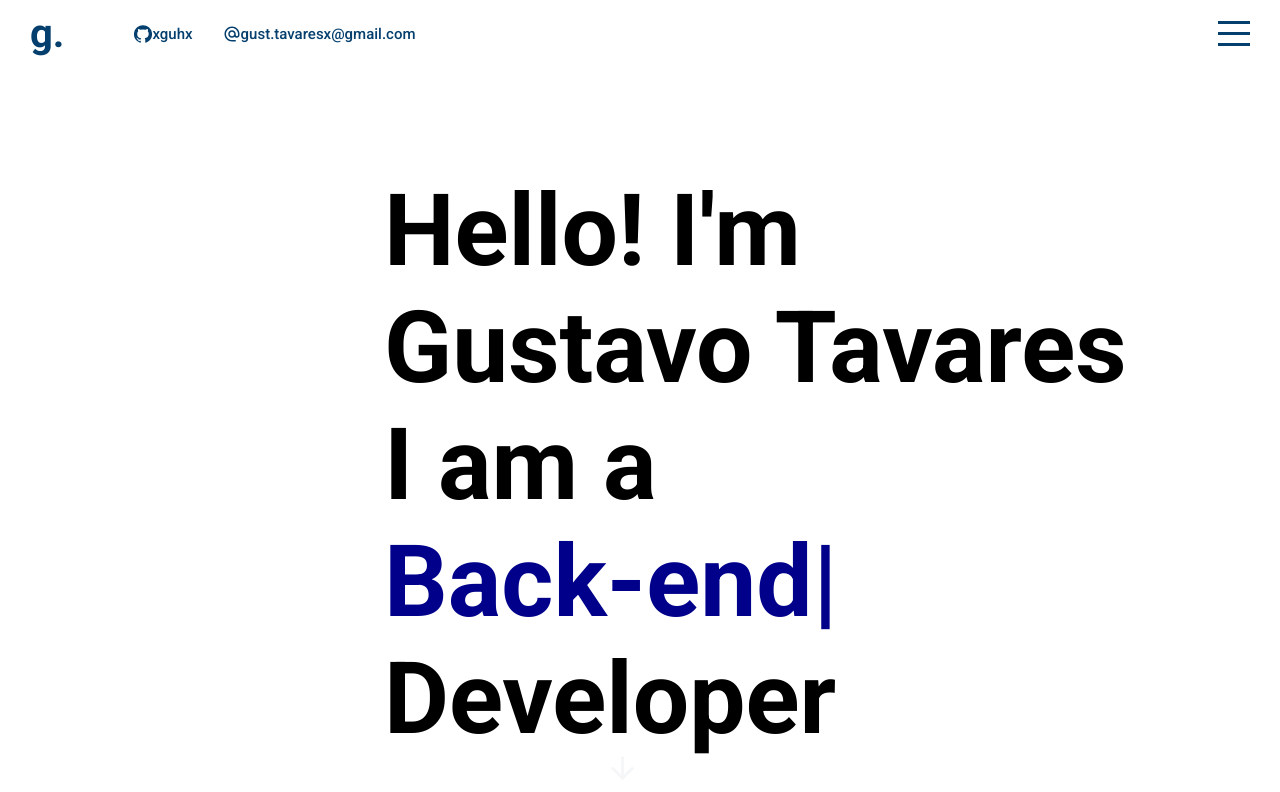
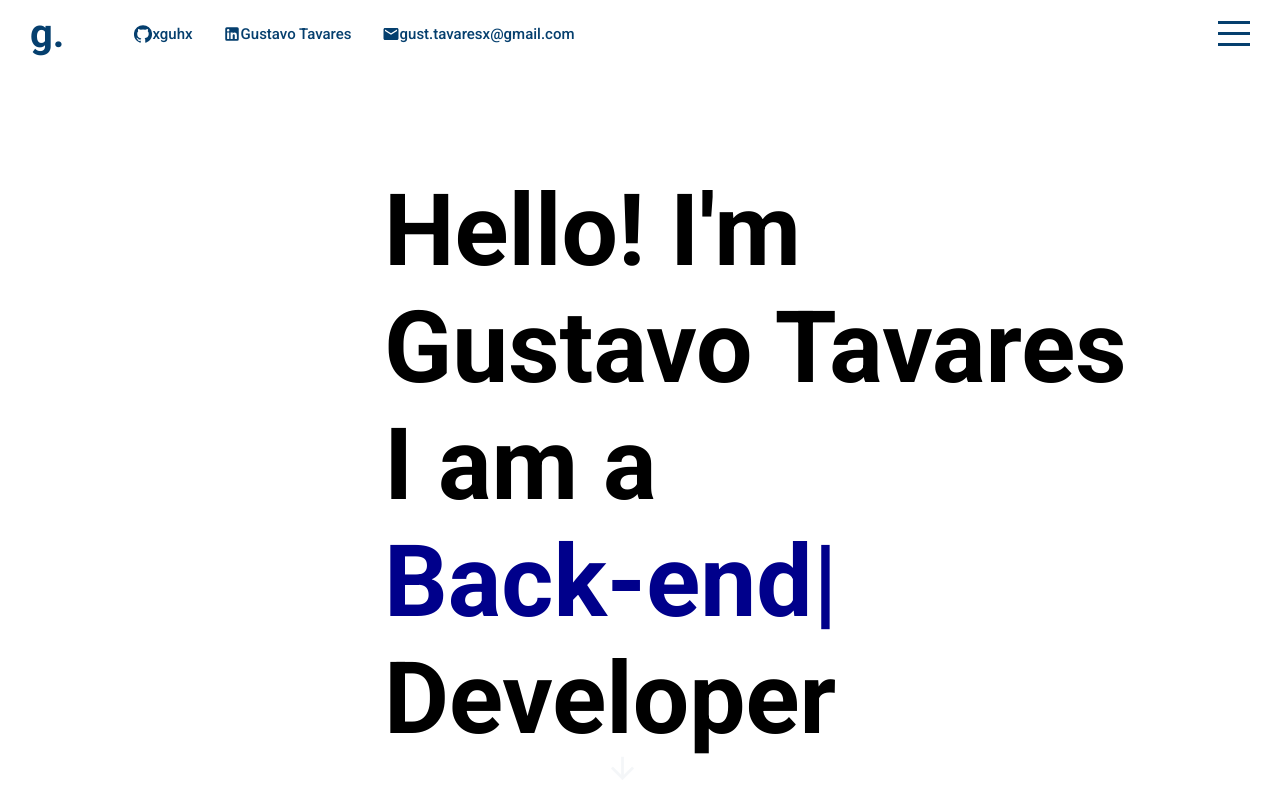
Before and after one commit to xguhx/React-Portfolio, a React (Create React App) app: page / in a window 1280 px wide. Shown: the top 792 px of the page. Built offline with nearby package versions, Linux system fonts and the light colour scheme.

Commit message:
Adding linkedIn Link

```diff
--- a/src/App.jsx
+++ b/src/App.jsx
@@ -1,7 +1,6 @@
 import { Topbar } from "./components/topbar/Topbar";
 import { Intro } from "./components/intro/Intro";
 import { Portfolio } from "./components/portfiolio/Portfolio";
-import { Works } from "./components/works/Works";
 import { AboutMe } from "./components/aboutMe/AboutMe";
 import { Contact } from "./components/contact/Contact";
 import { Menu } from "./components/menu/Menu";
@@ -18,7 +17,6 @@ function App() {
       <Menu menuOpen={menuOpen} setMenuOpen={setMenuOpen} />
       <div className="sections">
         <Intro />
-        {/* // <Works /> */}
         <Portfolio />
         <AboutMe />
         <Contact />
--- a/src/components/topbar/Topbar.jsx
+++ b/src/components/topbar/Topbar.jsx
@@ -1,5 +1,5 @@
 import "./topbar.scss";
-import { AlternateEmail, GitHub } from "@material-ui/icons";
+import { Email, GitHub, LinkedIn } from "@material-ui/icons";
 
 export const Topbar = ({ menuOpen, setMenuOpen }) => {
   return (
@@ -18,9 +18,18 @@ export const Topbar = ({ menuOpen, setMenuOpen }) => {
           </div>
 
           <div className="itemContainer">
-            <AlternateEmail className="icon" />
+            <LinkedIn className="icon" />
+
             <span>
-              {" "}
+              <a href="https://www.linkedin.com/in/gustavo-tavares-80658071/">
+                Gustavo Tavares
+              </a>
+            </span>
+          </div>
+
+          <div className="itemContainer">
+            <Email className="icon" />
+            <span>
               <a href="mailto:gust.tavaresx@gmail.com">
                 gust.tavaresx@gmail.com
               </a>
```
